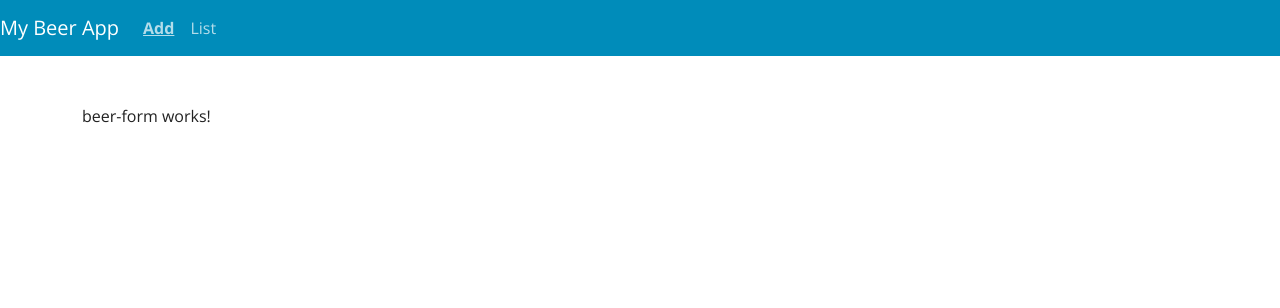
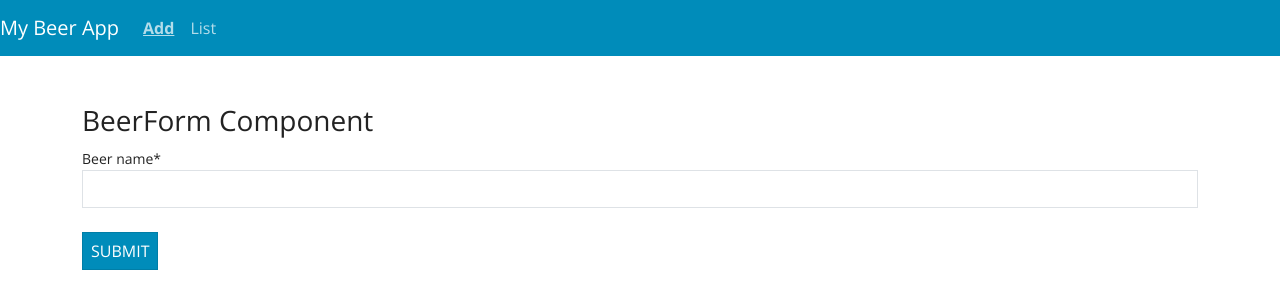
Before and after one commit to DevPan29/try-starter-app, an Angular app: page /add in a window 1280 px wide. Shown: the top 308 px of the page. Built offline with nearby package versions, Linux system fonts and the light colour scheme.

Commit message:
first part of form

```diff
--- a/src/app/components/beer-form/beer-form.component.css
+++ b/src/app/components/beer-form/beer-form.component.css
@@ -0,0 +1,3 @@
+input.ng-invalid.ng-touched, select.ng-invalid.ng-touched {
+	border: 1px solid red;
+}
--- a/src/app/components/beer-form/beer-form.component.html
+++ b/src/app/components/beer-form/beer-form.component.html
@@ -1 +1,21 @@
-<p>beer-form works!</p>
+<h3>BeerForm Component</h3>
+<form  #f="ngForm" (ngSubmit)="submitForm(f)">
+
+  <div>
+    <label for="name">Beer name*</label>
+    <input
+      class="form-control"
+      type="text"
+      name="beerName"
+      ngModel
+      required
+      >
+      <div *ngIf="(f.controls.beerName?.touched || f.submitted) && f.controls.beerName?.errors?.required">
+        Campo obbligatorio.
+      </div>
+  </div>
+  <button
+    class="btn btn-primary"
+    type="submit"
+    style="margin-top:24px;">SUBMIT</button>
+</form>
--- a/src/app/components/beer-form/beer-form.component.ts
+++ b/src/app/components/beer-form/beer-form.component.ts
@@ -1,4 +1,6 @@
 import { Component, OnInit } from '@angular/core';
+
+import { NgForm } from '@angular/forms';
 
 @Component({
   selector: 'app-beer-form',
@@ -12,4 +14,14 @@ export class BeerFormComponent implements OnInit {
   ngOnInit(): void {
   }
 
+  submitForm(form: NgForm) {
+
+    Object.keys(form.controls).forEach((controlKey) => form.controls[controlKey].markAsTouched());
+    if (form.valid) {
+      console.log(`Form values: ${JSON.stringify(form.value)}`)
+    } else {
+      window.alert(`Form has error.`)
+    }
+  }
+
 }
--- a/tsconfig.json
+++ b/tsconfig.json
@@ -7,7 +7,7 @@
     "forceConsistentCasingInFileNames": true,
     "strict": true,
     "noImplicitOverride": true,
-    "noPropertyAccessFromIndexSignature": true,
+    "noPropertyAccessFromIndexSignature": false,
     "noImplicitReturns": true,
     "noFallthroughCasesInSwitch": true,
     "sourceMap": true,
```
Also changed, not shown: src/app/app.module.ts (+6 -4 lines).
